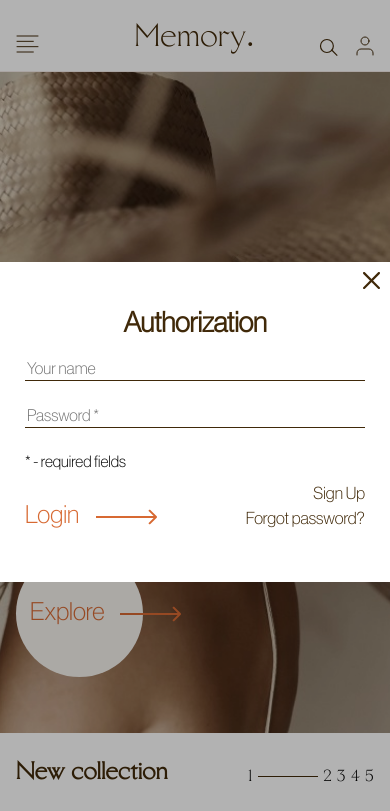
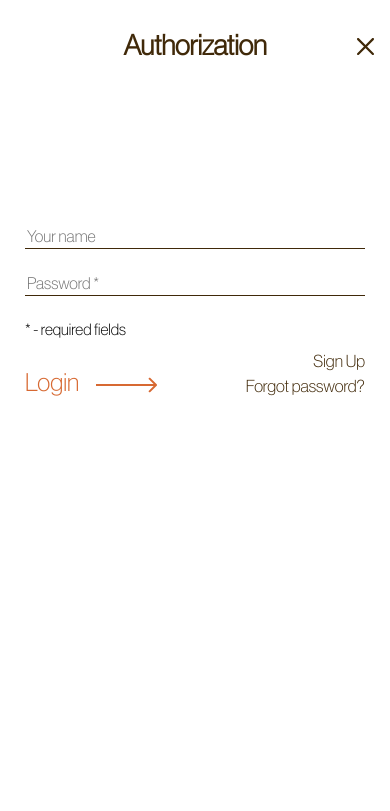
Before and after one commit to vitaliys16/memory2022, a website built with webpack: page dist/index.html in a window 390 px wide. Both pictures are taken after a click on the link 365 px from the left and 46 px from the top of the page. Shown: the top 811 px of the page. Built offline with nearby package versions, Linux system fonts and the light colour scheme.

Commit message:
Save pre-slider version

```diff
--- a/dist/css/style.css
+++ b/dist/css/style.css
@@ -1619,4 +1619,20 @@ input {
   border: none;
   border-bottom: 1px solid #402909;
 }
+
+@media (max-width: 768px) {
+  .login-modal {
+    height: 100%;
+    max-width: 100%;
+    display: grid;
+    grid-template-columns: 100%;
+    grid-auto-rows: 25%;
+    justify-content: center;
+    padding: 30px 25px 25px;
+  }
+  .login-modal__close {
+    right: 16px;
+    top: 38px;
+  }
+}
 /*# sourceMappingURL=style.css.map */
--- a/dist/sass/modals/_login.sass
+++ b/dist/sass/modals/_login.sass
@@ -64,3 +64,17 @@
         font-family: NeueHaasDisplay
         border: none
         border-bottom: 1px solid #402909
+
+@media (max-width: 768px)
+    .login
+        &-modal
+            height: 100%
+            max-width: 100%
+            display: grid
+            grid-template-columns: 100%
+            grid-auto-rows: 25%
+            justify-content: center
+            padding: 30px 25px 25px
+            &__close
+                right: 16px
+                top: 38px
```
Also changed, not shown: 1 other file.
